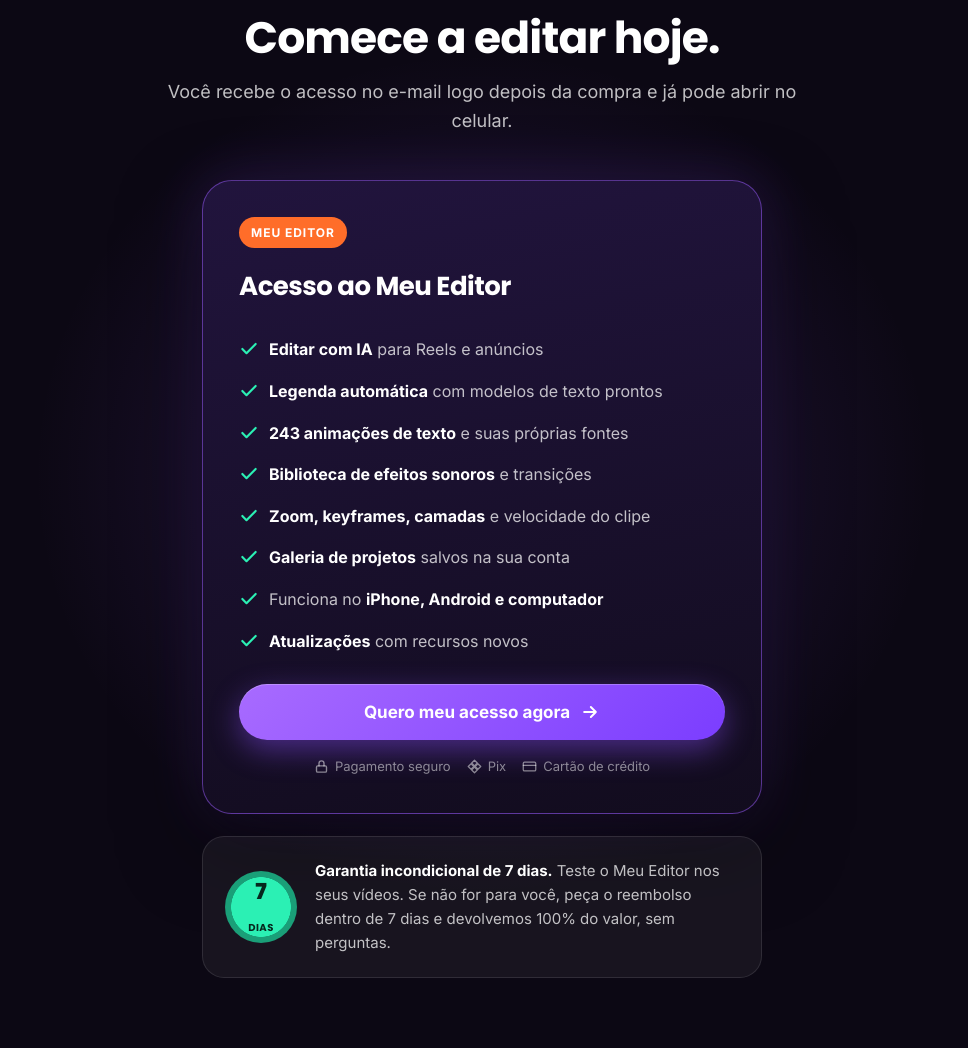
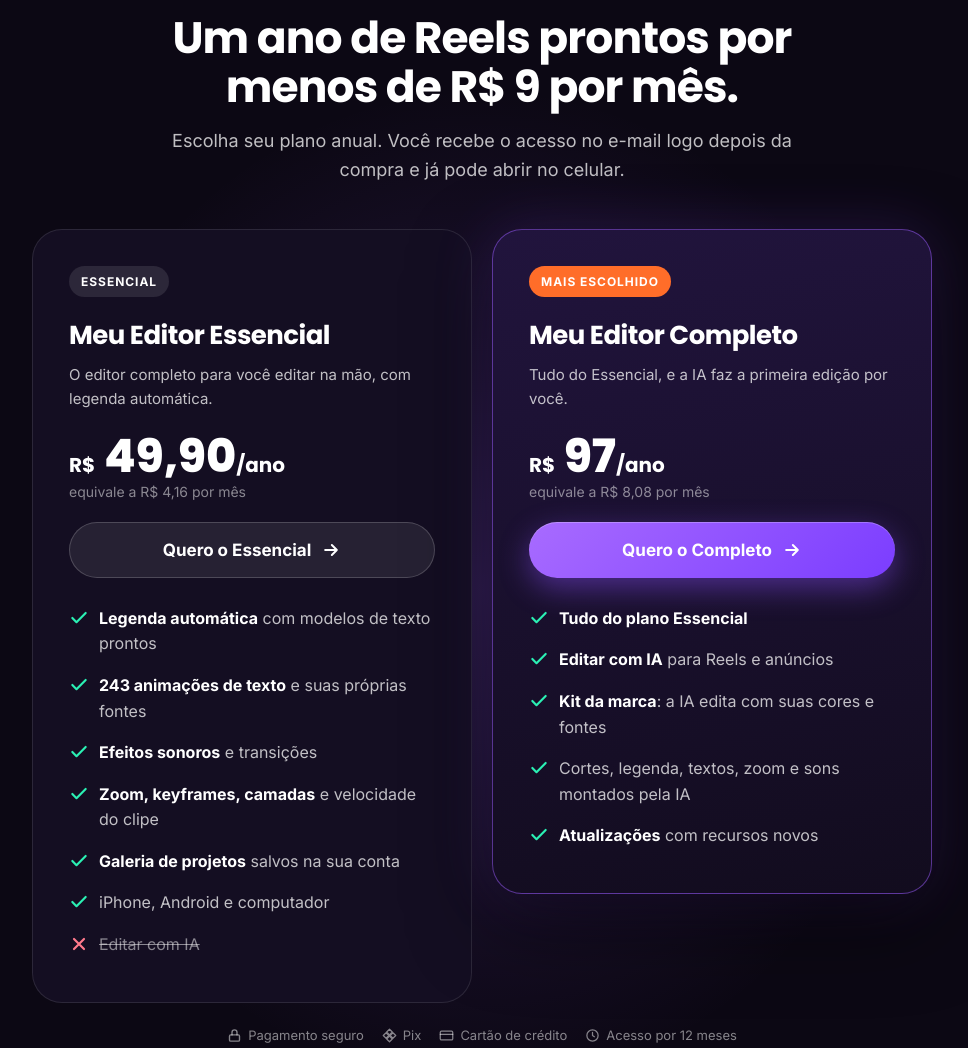
Before and after one commit to marcelohbuzeli/Editor, a plain HTML site: page vendas.html in a window 1280 px wide. Shown: the part 5070-6118 px from the top of the page, without its empty margins (158-1126 px from the left). Drawn offline with Linux system fonts and the light colour scheme.

Commit message:
Página de vendas: planos anuais Essencial R$ 49,90 e Completo R$ 97
Um link de checkout por plano (CHECKOUT.essencial / CHECKOUT.completo),
o Completo em destaque com Editar com IA, e duas perguntas novas no FAQ.

Co-Authored-By: Claude Opus 5.5 <noreply@anthropic.com>

```diff
--- a/vendas.html
+++ b/vendas.html
@@ -169,19 +169,28 @@ section{padding:96px 0}
 /* oferta */
 .oferta{position:relative}
 .oferta::before{content:"";position:absolute;inset:0;background:radial-gradient(50% 50% at 50% 50%,rgba(155,92,255,.2),transparent 70%);pointer-events:none;z-index:-1}
-.offer{max-width:560px;margin:44px auto 0;padding:36px;border-radius:30px;background:linear-gradient(170deg,#21143d,#120c1e);border:1px solid rgba(155,92,255,.5);box-shadow:0 30px 80px rgba(0,0,0,.5),0 0 60px rgba(139,80,255,.2)}
+.planos{display:grid;grid-template-columns:1fr 1fr;gap:20px;max-width:900px;margin:44px auto 0;align-items:start}
+.offer{padding:36px;border-radius:30px;background:linear-gradient(170deg,#21143d,#120c1e);border:1px solid rgba(155,92,255,.5);box-shadow:0 30px 80px rgba(0,0,0,.5),0 0 60px rgba(139,80,255,.2)}
+.offer:not(.top){background:var(--panel);border-color:var(--line);box-shadow:none}
+.offer.top{transform:translateY(-10px)}
+.offer .tag.tag-sec{background:rgba(255,255,255,.1)}
+.psub{color:var(--ink2);font-size:15px;margin:6px 0 0}
+.btn.sec{background:rgba(255,255,255,.08);box-shadow:inset 0 0 0 1px rgba(255,255,255,.18)}
+.btn.sec:hover{background:rgba(255,255,255,.14);box-shadow:inset 0 0 0 1px rgba(255,255,255,.3)}
+.offer li.fora{color:var(--ink3);text-decoration:line-through}
+.offer li svg.no{color:#ff7a8c}
 .offer .tag{display:inline-block;font-size:12px;font-weight:700;letter-spacing:.08em;text-transform:uppercase;background:var(--logo);padding:6px 12px;border-radius:999px;margin-bottom:18px}
 .offer h3{font-size:26px}
-.offer ul{list-style:none;padding:0;margin:22px 0}
+.offer ul{list-style:none;padding:0;margin:20px 0 0}
 .offer li{display:flex;gap:10px;padding:8px 0;color:var(--ink2)}
 .offer li svg{flex:none;width:20px;height:20px;color:var(--ok);margin-top:2px}
 .offer li b{color:var(--ink)}
-.preco{margin:6px 0 22px;text-align:center}
+.preco{margin:20px 0 18px}
 .preco .de{color:var(--ink3);text-decoration:line-through;font-size:16px}
 .preco .por{font:800 46px/1.1 Poppins,sans-serif}
 .preco .por small{font-size:20px;font-weight:700}
 .preco .obs{color:var(--ink3);font-size:14px}
-.pagto{display:flex;justify-content:center;flex-wrap:wrap;gap:8px 16px;margin-top:16px;font-size:13px;color:var(--ink3)}
+.pagto{display:flex;justify-content:center;flex-wrap:wrap;gap:8px 18px;margin-top:22px;font-size:13px;color:var(--ink3)}
 .pagto span{display:inline-flex;align-items:center;gap:6px}
 .pagto svg{width:15px;height:15px}
 .garantia{display:flex;gap:18px;align-items:center;max-width:560px;margin:22px auto 0;padding:22px;border-radius:var(--r);background:var(--glass);border:1px solid var(--line)}
@@ -224,7 +233,8 @@ footer a{color:var(--ink2);text-decoration:none}
   .hero .copy{text-align:center}.hero .lead{margin-left:auto;margin-right:auto}
   .hero .micro,.pills{justify-content:center}
   .facts .wrap{grid-template-columns:repeat(2,1fr)}
-  .dores,.passos,.comp{grid-template-columns:1fr}
+  .dores,.passos,.comp,.planos{grid-template-columns:1fr}
+  .offer.top{transform:none;order:-1}
   .bento{grid-template-columns:1fr}.card,.card.big{grid-column:auto}
   .quem{grid-template-columns:1fr 1fr}
   .phone{width:min(290px,76vw)}
@@ -236,6 +246,7 @@ footer a{color:var(--ink2);text-decoration:none}
 @media (max-width:520px){
   .quem{grid-template-columns:1fr}
   .offer{padding:26px 20px}
+  .planos{max-width:560px}
   .garantia{flex-direction:column;text-align:center}
   .float{font-size:11.5px;padding:8px 10px}
 }
@@ -462,28 +473,45 @@ footer a{color:var(--ink2);text-decoration:none}
 <section class="oferta" id="oferta">
   <div class="wrap center">
     <div class="eyebrow">Acesso</div>
-    <h2 class="h2 rv">Comece a editar hoje.</h2>
-    <p class="lead rv">Você recebe o acesso no e-mail logo depois da compra e já pode abrir no celular.</p>
+    <h2 class="h2 rv">Um ano de Reels prontos por menos de R$ 9 por mês.</h2>
+    <p class="lead rv">Escolha seu plano anual. Você recebe o acesso no e-mail logo depois da compra e já pode abrir no celular.</p>
+    <div class="planos">
       <div class="offer rv" style="text-align:left">
-      <span class="tag">Meu Editor</span>
-      <h3>Acesso ao Meu Editor</h3>
+        <span class="tag tag-sec">Essencial</span>
+        <h3>Meu Editor Essencial</h3>
+        <p class="psub">O editor completo para você editar na mão, com legenda automática.</p>
+        <div class="preco"><div class="por"><small>R$</small> 49,90<small>/ano</small></div><div class="obs">equivale a R$ 4,16 por mês</div></div>
+        <a class="btn full sec" data-plano="essencial" href="#oferta">Quero o Essencial <svg><use href="#i-arrow"/></svg></a>
         <ul>
-        <li><svg><use href="#i-check"/></svg><span><b>Editar com IA</b> para Reels e anúncios</span></li>
           <li><svg><use href="#i-check"/></svg><span><b>Legenda automática</b> com modelos de texto prontos</span></li>
           <li><svg><use href="#i-check"/></svg><span><b>243 animações de texto</b> e suas próprias fontes</span></li>
-        <li><svg><use href="#i-check"/></svg><span><b>Biblioteca de efeitos sonoros</b> e transições</span></li>
+          <li><svg><use href="#i-check"/></svg><span><b>Efeitos sonoros</b> e transições</span></li>
           <li><svg><use href="#i-check"/></svg><span><b>Zoom, keyframes, camadas</b> e velocidade do clipe</span></li>
           <li><svg><use href="#i-check"/></svg><span><b>Galeria de projetos</b> salvos na sua conta</span></li>
-        <li><svg><use href="#i-check"/></svg><span>Funciona no <b>iPhone, Android e computador</b></span></li>
+          <li><svg><use href="#i-check"/></svg><span>iPhone, Android e computador</span></li>
+          <li class="fora"><svg class="no"><use href="#i-x"/></svg><span>Editar com IA</span></li>
+        </ul>
+      </div>
+      <div class="offer top rv" style="text-align:left">
+        <span class="tag">Mais escolhido</span>
+        <h3>Meu Editor Completo</h3>
+        <p class="psub">Tudo do Essencial, e a IA faz a primeira edição por você.</p>
+        <div class="preco"><div class="por"><small>R$</small> 97<small>/ano</small></div><div class="obs">equivale a R$ 8,08 por mês</div></div>
+        <a class="btn full" data-plano="completo" href="#oferta">Quero o Completo <svg><use href="#i-arrow"/></svg></a>
+        <ul>
+          <li><svg><use href="#i-check"/></svg><span><b>Tudo do plano Essencial</b></span></li>
+          <li><svg><use href="#i-check"/></svg><span><b>Editar com IA</b> para Reels e anúncios</span></li>
+          <li><svg><use href="#i-check"/></svg><span><b>Kit da marca</b>: a IA edita com suas cores e fontes</span></li>
+          <li><svg><use href="#i-check"/></svg><span>Cortes, legenda, textos, zoom e sons montados pela IA</span></li>
           <li><svg><use href="#i-check"/></svg><span><b>Atualizações</b> com recursos novos</span></li>
         </ul>
-      <div class="preco" id="preco"></div>
-      <a class="btn full" data-checkout href="#oferta">Quero meu acesso agora <svg><use href="#i-arrow"/></svg></a>
+      </div>
+    </div>
     <div class="pagto">
       <span><svg><use href="#i-lock"/></svg>Pagamento seguro</span>
       <span><svg><use href="#i-pix"/></svg>Pix</span>
       <span><svg><use href="#i-card"/></svg>Cartão de crédito</span>
-      </div>
+      <span><svg><use href="#i-clock"/></svg>Acesso por 12 meses</span>
     </div>
     <div class="garantia rv" style="text-align:left">
       <div class="selo">7<small>DIAS</small></div>
@@ -499,10 +527,12 @@ footer a{color:var(--ink2);text-decoration:none}
     <div class="faq">
       <details><summary>Funciona no iPhone?</summary><p>Sim. O Meu Editor abre no Safari e você adiciona à tela de início com dois toques. Ele fica com ícone e abre em tela cheia, como um aplicativo. Também funciona no Android e no computador.</p></details>
       <details><summary>Preciso baixar algum aplicativo da loja?</summary><p>Não. O Meu Editor funciona direto no navegador. Não ocupa espaço como um app pesado e se atualiza sozinho quando sai recurso novo.</p></details>
-      <details><summary>Preciso saber editar vídeo?</summary><p>Não. O botão Editar com IA faz a primeira edição para você. Depois, os ajustes são feitos com o dedo, na linha do tempo, de forma simples.</p></details>
+      <details><summary>Preciso saber editar vídeo?</summary><p>Não. No plano Completo, o botão Editar com IA faz a primeira edição para você. Depois, os ajustes são feitos com o dedo, na linha do tempo, de forma simples.</p></details>
       <details><summary>Como recebo o acesso?</summary><p>Logo após a compra aprovada você recebe um e-mail com o link para criar sua senha. É só entrar com seu e-mail e senha e começar a editar.</p></details>
       <details><summary>Meus vídeos ficam expostos?</summary><p>Não. Os vídeos que você adiciona ficam no seu aparelho, e os projetos salvos ficam na sua conta, que só você acessa com e-mail e senha.</p></details>
       <details><summary>Em que formato o vídeo é exportado?</summary><p>Em MP4 vertical (9:16), pronto para Instagram, TikTok, YouTube Shorts e anúncios.</p></details>
+      <details><summary>Qual a diferença entre os planos?</summary><p>Os dois têm o editor completo: legenda automática, animações de texto, efeitos sonoros, zoom, camadas e galeria de projetos. O Completo inclui o botão Editar com IA, que monta a primeira edição do vídeo para você.</p></details>
+      <details><summary>Por quanto tempo vale o acesso?</summary><p>Os dois planos são anuais: você paga uma vez e usa por 12 meses, com todas as atualizações do período.</p></details>
       <details><summary>E se eu não gostar?</summary><p>Você tem 7 dias de garantia. Se não gostar, pede o reembolso e recebe 100% do valor de volta.</p></details>
     </div>
   </div>
@@ -533,30 +563,20 @@ footer a{color:var(--ink2);text-decoration:none}
 
 <script>
 /* ===== CONFIGURAÇÃO DA OFERTA =====
-   CHECKOUT: cole aqui o link do checkout (Kiwify). Enquanto estiver vazio, os botões levam para a seção de oferta.
-   PRECO / PRECO_DE / PARCELAS: textos do preço. Deixe PRECO vazio para esconder o bloco de preço. */
-const OFERTA = {
-  CHECKOUT: '',
-  PRECO: '',          // ex.: '97'
-  PRECO_DE: '',       // ex.: '197' (preço riscado, opcional)
-  PARCELAS: ''        // ex.: 'ou 12x de R$ 9,74'
+   Cole o link do checkout (Kiwify) de cada plano. Enquanto estiver vazio, o botão fica na seção de oferta.
+   Os outros botões da página levam até a seção de planos. */
+const CHECKOUT = {
+  essencial: '',   // R$ 49,90/ano
+  completo: ''     // R$ 97/ano
 };
 
 (function () {
-  // botões de compra: levam ao checkout (mantendo UTMs da página) ou à oferta
+  // botões dos planos: vão para o checkout levando as UTMs da página
   const utm = location.search.replace(/^\?/, '');
-  const link = OFERTA.CHECKOUT ? OFERTA.CHECKOUT + (utm ? (OFERTA.CHECKOUT.includes('?') ? '&' : '?') + utm : '') : '';
-  document.querySelectorAll('[data-checkout]').forEach((a) => {
-    if (link) { a.href = link; a.rel = 'noopener'; }
+  document.querySelectorAll('[data-plano]').forEach((a) => {
+    const url = CHECKOUT[a.dataset.plano];
+    if (url) { a.href = url + (utm ? (url.includes('?') ? '&' : '?') + utm : ''); a.rel = 'noopener'; }
   });
-
-  // preço
-  const p = document.getElementById('preco');
-  if (OFERTA.PRECO) {
-    p.innerHTML = (OFERTA.PRECO_DE ? `<div class="de">de R$ ${OFERTA.PRECO_DE}</div>` : '') +
-      `<div class="por"><small>R$</small> ${OFERTA.PRECO}</div>` +
-      (OFERTA.PARCELAS ? `<div class="obs">${OFERTA.PARCELAS}</div>` : '');
-  } else p.remove();
 
   document.getElementById('ano').textContent = new Date().getFullYear();
 
```
Lines whose indentation alone changed are shown as unchanged.
